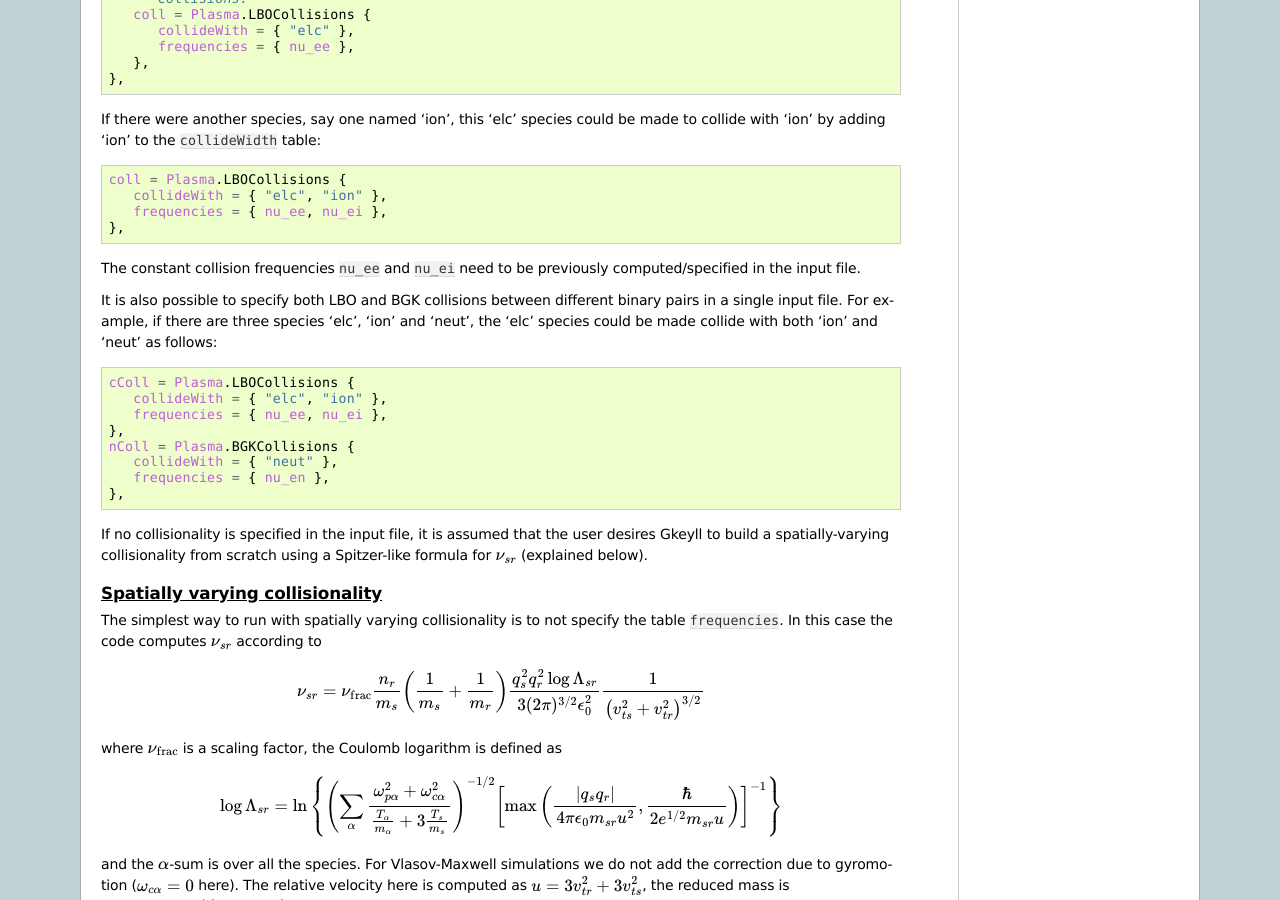
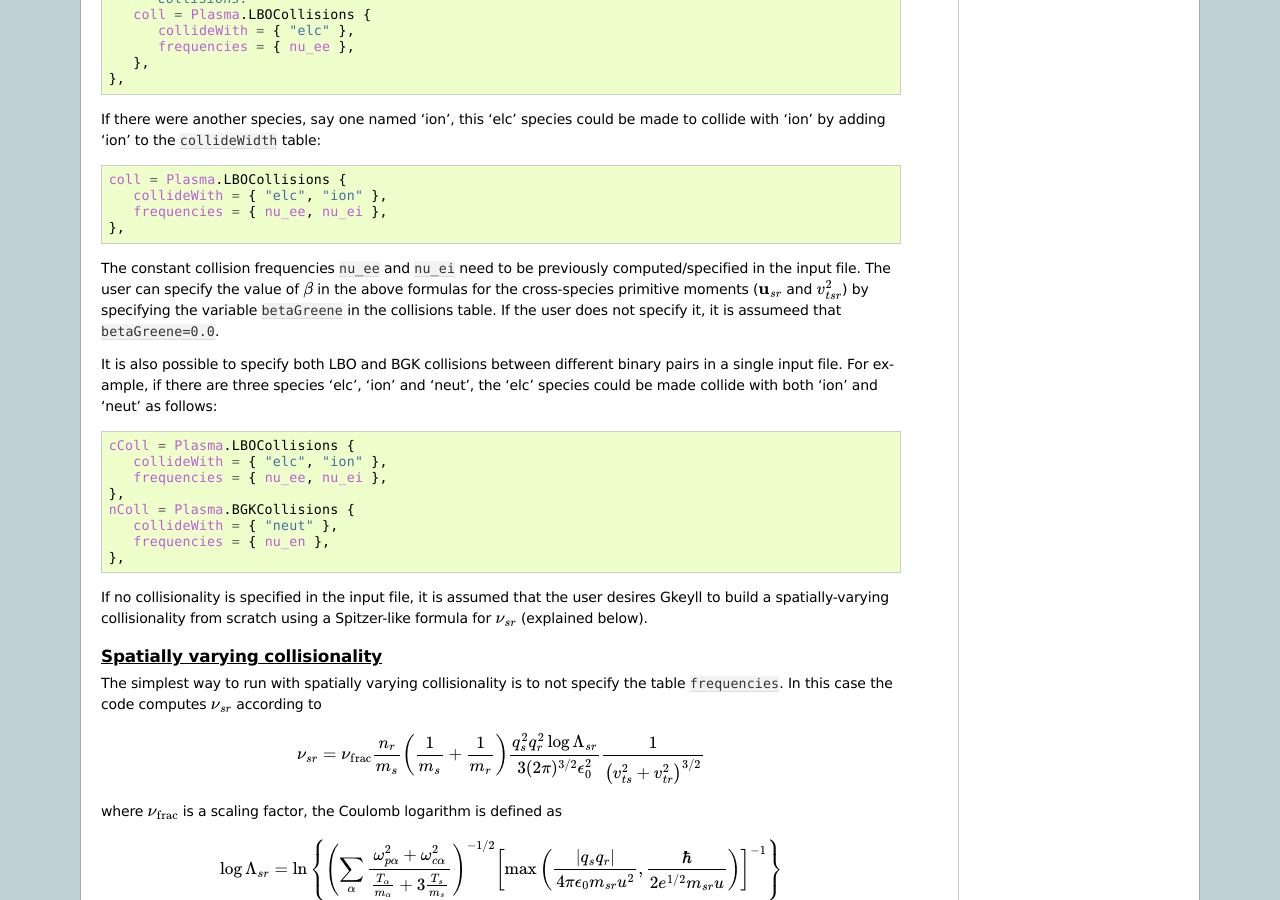
Before and after one commit to ammarhakim/gkyl-doc, a Sphinx documentation site: the page built from source/dev/collisionmodels.rst, in a window 1280 px wide and 900 px high, scrolled down 2044 px. Built offline with Sphinx 7.4.7, drawn with Linux system fonts in a browser that asks for light colours.

Commit message:
collisionmodels:Add comment on how to specify betaGreene.

```diff
--- a/source/dev/collisionmodels.rst
+++ b/source/dev/collisionmodels.rst
@@ -155,7 +155,10 @@ table:
   },
 
 The constant collision frequencies ``nu_ee`` and ``nu_ei`` need to be previously
-computed/specified in the input file.
+computed/specified in the input file. The user can specify the value of :math:`\beta`
+in the above formulas for the cross-species primitive moments (:math:`\mathbf{u}_{sr}`
+and :math:`v_{tsr}^2`) by specifying the variable ``betaGreene`` in the collisions
+table. If the user does not specify it, it is assumeed that ``betaGreene=0.0``.
 
 It is also possible to specify both LBO and BGK collisions between different
 binary pairs in a single input file. For example, if there are three species
```
